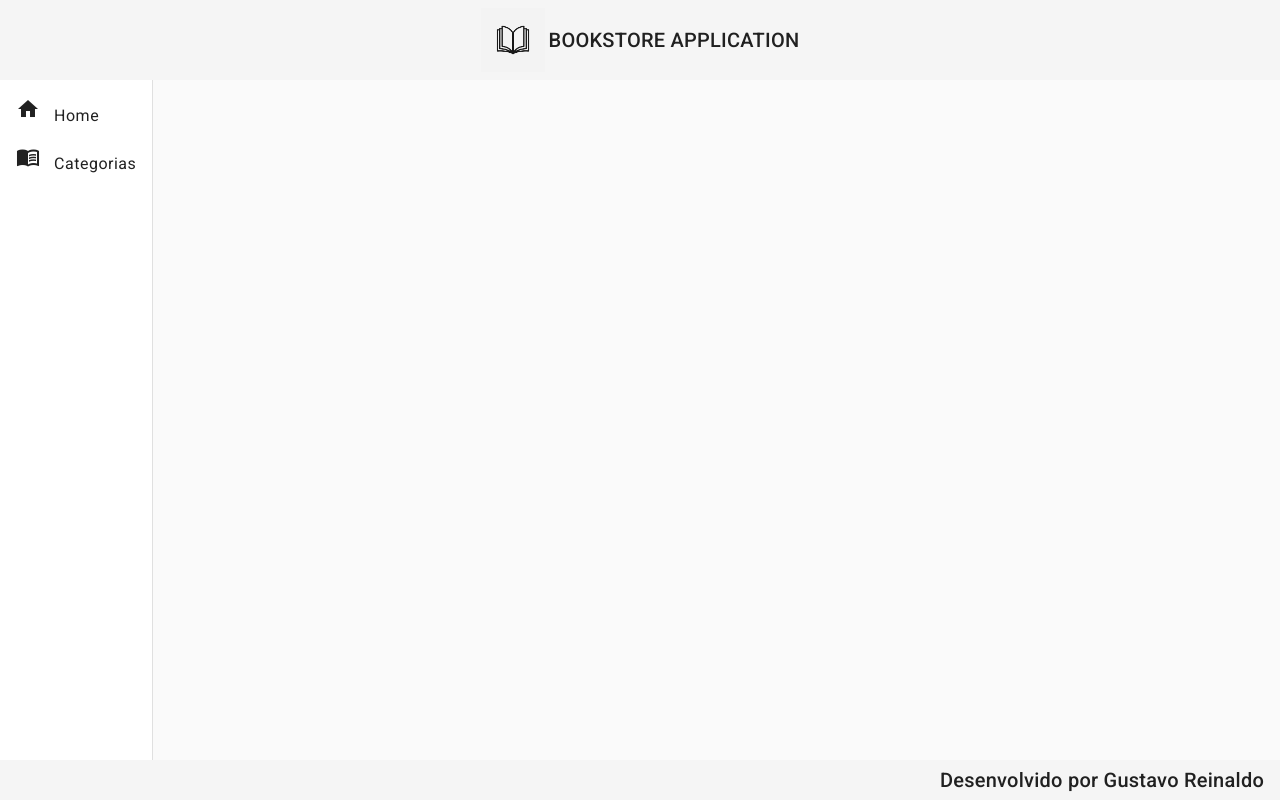
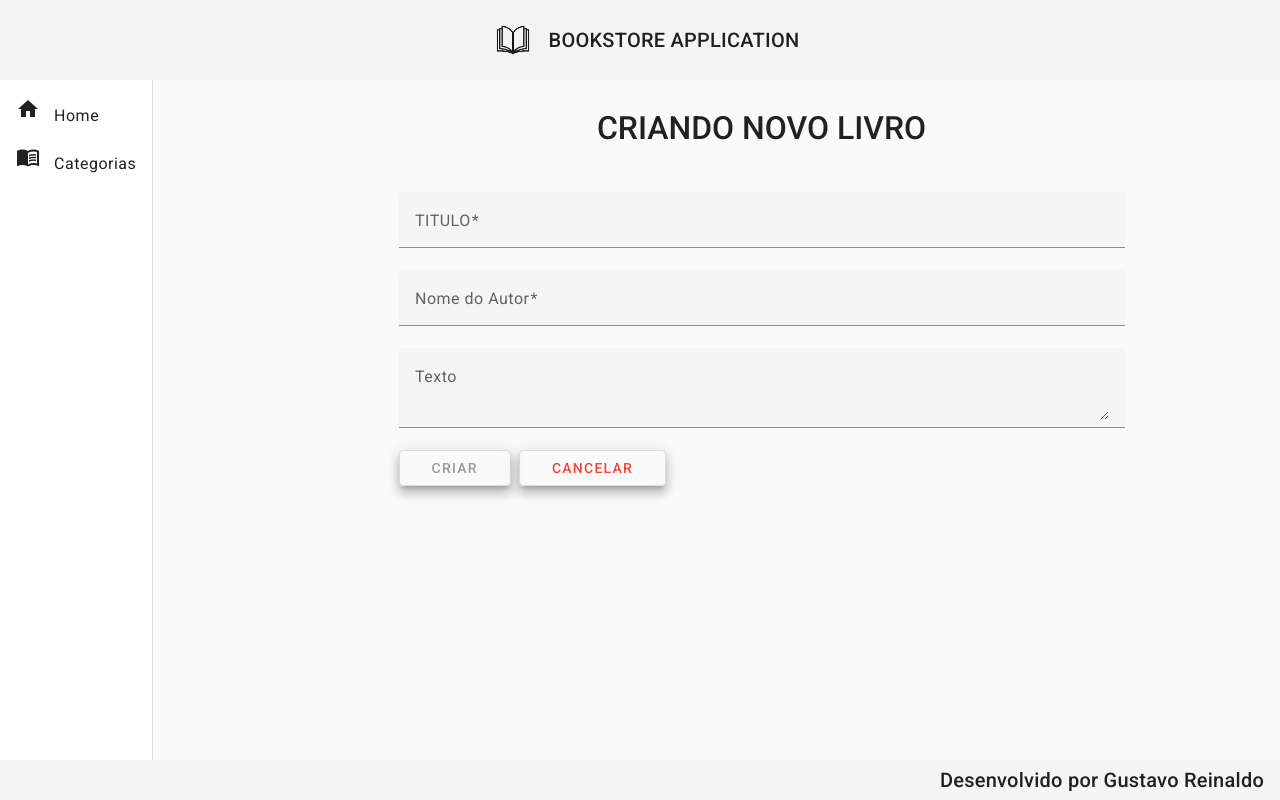
Before and after one commit to gustavo-reinaldo/bookstore-front, an Angular app: page /categorias/1/livros/create in a window 1280 px wide. Before the commit this address led to /. Built offline with nearby package versions, Linux system fonts and the light colour scheme.

Commit message:
Implementando o CREATE de Livro, e tratamento de exceções

```diff
--- a/src/app/app-routing.module.ts
+++ b/src/app/app-routing.module.ts
@@ -6,6 +6,7 @@ import { CategoriaCreateComponent } from './components/views/categoria/categoria
 import { CategoriaDeleteComponent } from './components/views/categoria/categoria-delete/categoria-delete.component';
 import { CategoriaUpdateComponent } from './components/views/categoria/categoria-update/categoria-update.component';
 import { LivroReadAllComponent } from './components/views/livro/livro-read-all/livro-read-all.component';
+import { LivroCreateComponent } from './components/views/livro/livro-create/livro-create.component';
 
 const routes: Routes = [
   {
@@ -31,7 +32,10 @@ const routes: Routes = [
   {
     path: 'categorias/:id_cat/livros',
     component: LivroReadAllComponent
-
+  },
+  {
+    path: 'categorias/:id_cat/livros/create',
+    component: LivroCreateComponent
   }
 ];
 
--- /dev/null
+++ b/src/app/components/views/livro/livro-create/livro-create.component.css
@@ -0,0 +1,26 @@
+form {
+    text-align: center;
+    width: 70%;
+    margin: 2rem auto 0 auto;
+}
+
+h1 {
+    font-size: 2rem;
+    font-weight: 500;
+    margin-bottom: 3rem;
+}
+
+.form {
+    width: 100%;
+}
+
+.buttons {
+    width: 100%;
+    text-align: start;
+}
+
+button {
+    margin-right: 0.5rem;
+    padding-right: 2rem;
+    padding-left: 2rem;
+}
--- /dev/null
+++ b/src/app/components/views/livro/livro-create/livro-create.component.html
@@ -0,0 +1,27 @@
+<form>
+    <h1>CRIANDO NOVO LIVRO</h1>
+
+    <mat-form-field class="form">
+        <mat-label>TITULO</mat-label>
+        <input matInput [(ngModel)]="livro.titulo" [formControl]="titulo" required  type="text" name="titulo" placeholder="Exemplo: Curso Springboot" maxlength="100">
+        <mat-error *ngIf="titulo.invalid"> {{ getMessage() }}</mat-error>
+    </mat-form-field>
+
+    <mat-form-field class="form">
+        <mat-label>Nome do Autor</mat-label>
+        <input matInput [(ngModel)]="livro.nome_autor" [formControl]="nome_autor" required  type="text"  name="nome_autor" placeholder="Exemplo: Dr. Giraffales" maxlength="100">
+        <mat-error *ngIf="nome_autor.invalid"> {{ getMessage() }}</mat-error>
+    </mat-form-field>
+
+    <mat-form-field class="form">
+        <mat-label>Texto</mat-label>
+        <textarea matInput [(ngModel)]="livro.texto" [formControl]="texto" type="text" name="texto" placeholder="Exemplo: Meu coração por ti bate, como caroço de abacate" maxlength="2000000"></textarea>
+        <mat-error *ngIf="texto.invalid"> {{ getMessage() }}</mat-error>
+    </mat-form-field>
+
+    <div class="buttons">
+        <button  (click)="create()" [disabled]="getMessage()" class="mat-elevation-z8" mat-stroked-button color="primary">CRIAR</button>
+        <button  class="mat-elevation-z8" mat-stroked-button color="warn">CANCELAR</button>
+    </div>
+
+</form>
--- /dev/null
+++ b/src/app/components/views/livro/livro-create/livro-create.component.ts
@@ -0,0 +1,64 @@
+import { OnInit } from '@angular/core';
+import { Component } from '@angular/core';
+import { FormControl, Validators } from '@angular/forms';
+import { LivroService } from '../livro.service';
+import { ActivatedRoute, Route, Router } from '@angular/router';
+import { Livro } from '../livro.model';
+
+@Component({
+  selector: 'app-livro-create',
+  templateUrl: './livro-create.component.html',
+  styleUrls: ['./livro-create.component.css']
+})
+export class LivroCreateComponent implements OnInit {
+
+  id_cat: String = ''
+
+  livro: Livro = {
+    id: '',
+    titulo: '',
+    nome_autor: '',
+    texto: ''
+  }
+
+  titulo = new FormControl('', [Validators.minLength(3)])
+
+  nome_autor = new FormControl('', [Validators.minLength(3)])
+
+  texto = new FormControl('', [Validators.minLength(10)])
+
+  constructor(
+    private service: LivroService,
+    private route: ActivatedRoute,
+    private router: Router
+  ) { }
+
+  ngOnInit(): void {
+    this.id_cat = this.route.snapshot.paramMap.get('id_cat')!
+  }
+
+
+  create (): void {
+    this.service.create(this.livro, this.id_cat).subscribe((resposta) => {
+      this.router.navigate([`categorias/${this.id_cat}/livros`]);
+      this.service.mensagem('Livro criado com sucesso!');
+    }, err => {
+      this.router.navigate([`categorias/${this.id_cat}/livros`]);
+      this.service.mensagem("Erro ao criar novo livro, tente novamente mais tarde.")
+    })
+  }
+
+  getMessage() {
+    if (this.titulo.invalid) {
+      return 'O campo TITULO deve conter entre 3 e 100 caracteres'
+    }
+    if (this.nome_autor.invalid) {
+      return 'O campo NOME DO AUTOR deve conter entre 3 e 100 caracteres'
+    }
+    if (this.texto.invalid) {
+      return 'O campo TEXTO deve conter entre 3 e 2000000 caracteres'
+    }
+    return false;
+  }
+
+}
--- a/src/app/components/views/livro/livro-read-all/livro-read-all.component.html
+++ b/src/app/components/views/livro/livro-read-all/livro-read-all.component.html
@@ -3,7 +3,7 @@
       <h1>LIVROS</h1>
     </div>
 
-    <button class="mat-elevation-z8"  mat-stroked-button color="primary">Novo Livro</button>
+    <button  (click)="navegarParaCriarLivro()" class="mat-elevation-z8"  mat-stroked-button color="primary">Novo Livro</button>
 
     <div class="mat-elevation-z8 content-table">
       <table class="table" mat-table [dataSource]="livros">
--- a/src/app/components/views/livro/livro-read-all/livro-read-all.component.ts
+++ b/src/app/components/views/livro/livro-read-all/livro-read-all.component.ts
@@ -1,7 +1,7 @@
 import { Component, OnInit } from '@angular/core';
 import { Livro } from '../livro.model';
 import { LivroService } from '../livro.service';
-import { ActivatedRoute } from '@angular/router';
+import { ActivatedRoute, Router } from '@angular/router';
 
 @Component({
   selector: 'app-livro-read-all',
@@ -16,7 +16,11 @@ export class LivroReadAllComponent implements OnInit {
 
   livros: Livro[] = []
 
-  constructor(private service: LivroService, private route: ActivatedRoute) { }
+  constructor(
+    private service: LivroService,
+     private route: ActivatedRoute,
+     private router: Router
+     ) { }
 
   ngOnInit(): void {
     this.id_cat = this.route.snapshot.paramMap.get('id_cat')!
@@ -29,4 +33,10 @@ export class LivroReadAllComponent implements OnInit {
       console.log(this.livros)
     })
   }
+
+  navegarParaCriarLivro(): void {
+    this.router.navigate([`categorias/${this.id_cat}/livros/create`])
+  }
+
+
 }
--- a/src/app/components/views/livro/livro.service.ts
+++ b/src/app/components/views/livro/livro.service.ts
@@ -3,6 +3,7 @@ import { Injectable } from '@angular/core';
 import { Observable } from 'rxjs';
 import { environment } from 'src/environments/environment';
 import { Livro } from './livro.model';
+import { MatSnackBar } from '@angular/material/snack-bar';
 
 @Injectable({
   providedIn: 'root'
@@ -11,11 +12,26 @@ export class LivroService {
 
   baseUrl: String = environment.baseUrl
 
-  constructor(private http: HttpClient) { }
+  constructor(private http: HttpClient, private _snack: MatSnackBar) { }
 
 
   findAllByCategoria(id_cat: String): Observable<Livro[]> {
     const url = `${this.baseUrl}livros?categoria=${id_cat}`
     return this.http.get<Livro[]>(url)
   }
+
+  create (livro: Livro, id_cat: String): Observable<Livro> {
+    const url = `${this.baseUrl}livros?categoria=${id_cat}`
+    return this.http.post<Livro>(url, livro)
+  }
+
+
+  mensagem(str: String): void {
+    this._snack.open(`${str}`, 'OK', {
+      horizontalPosition: 'end',
+      verticalPosition: 'top',
+      duration: 3000
+    })
+  }
+
 }
```
Also changed, not shown: src/app/app.module.ts (+6 -3 lines).
